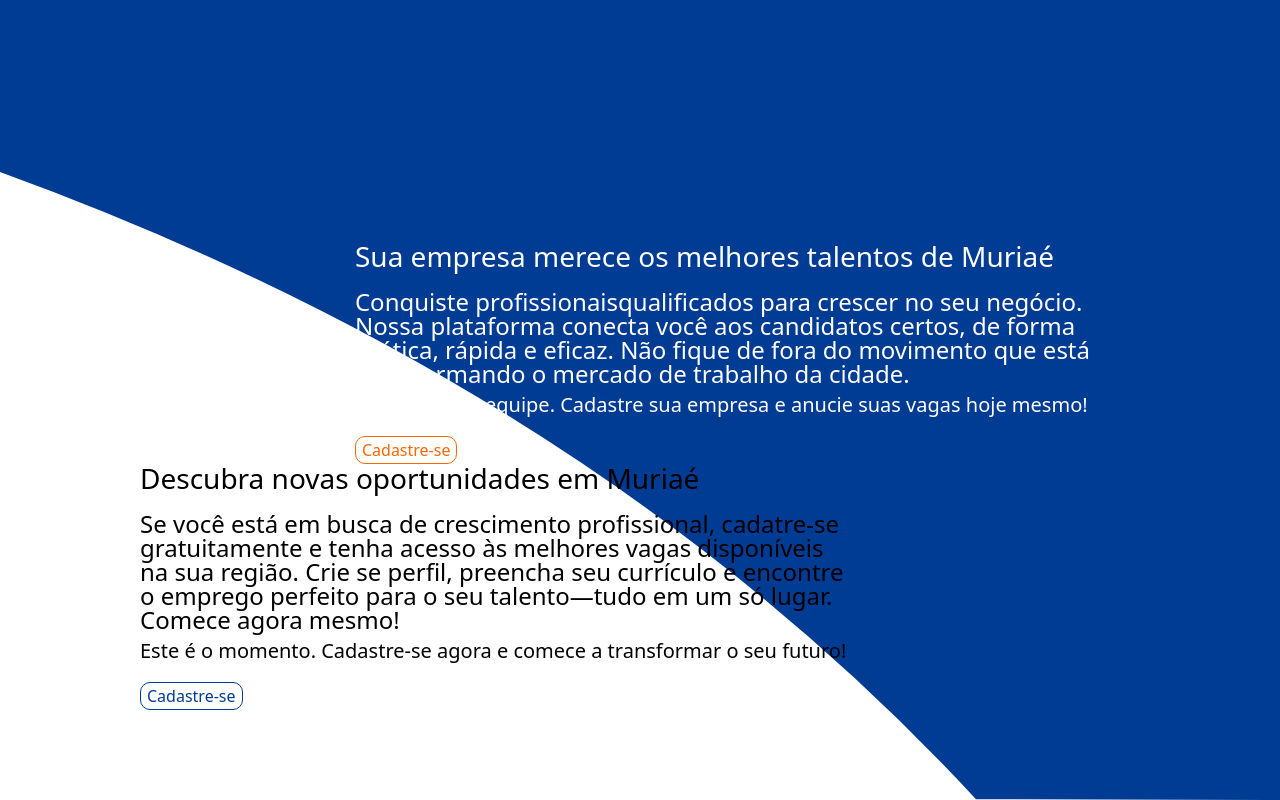
After one commit to SilmaraAlmeida/projetoExtensao, a PHP site: page /Home.html in a window 1280 px wide. The commit adds this page. Run offline with PHP 8.4, Linux system fonts and the light colour scheme.

Commit message:
Add files via upload

```diff
--- /dev/null
+++ b/Paginas/Home/Home.html
@@ -0,0 +1,50 @@
+<!DOCTYPE html>
+<html lang="pt-BR">
+<head>
+  <meta charset="UTF-8">
+  <meta name="viewport" content="width=device-width, initial-scale=1.0">
+  <title>Curva Vetorizada</title>
+  <link rel="stylesheet" href="home.css">
+  <link href="https://cdn.jsdelivr.net/npm/bootstrap@5.3.6/dist/css/bootstrap.min.css" rel="stylesheet" integrity="sha384-4Q6Gf2aSP4eDXB8Miphtr37CMZZQ5oXLH2yaXMJ2w8e2ZtHTl7GptT4jmndRuHDT" crossorigin="anonymous">
+</head>
+<body>
+  <div class="fundo">
+    <div class="curva">
+      <svg viewBox="0 0 100 100" preserveAspectRatio="none">
+        <path
+          d="M0,0
+             L0,21.5
+             Q46.6,48.6 76.25,99.9
+             L100,100
+             L100,0
+             Z"
+          fill="#003B94" />
+      </svg>
+    </div>
+    <div class="conteudo position-absolute top-0 end-0">
+      <h1 class="fs-3 mb-3">Sua empresa merece os melhores talentos de Muriaé</h1>
+      <p class="fs-4 m-0 lh-1">Conquiste profissionaisqualificados para crescer no seu negócio.<br>
+        Nossa plataforma conecta você aos candidatos certos, de forma<br>
+        prática, rápida e eficaz. Não fique de fora do movimento que está<br>
+         transformando o mercado de trabalho da cidade.
+      </p>
+      <p class="fw-lighter fs-5 mt-1">Fortaleça sua equipe. Cadastre sua empresa e anucie suas vagas hoje mesmo!</p>
+      <button class=" btn-outline-orange"><a href="#" class="text-decoration-none" style="color: #ff6600;">Cadastre-se</a></button>
+    </div>
+    <div class="conteudo2 position-absolute bottom-0 start-0">
+      <h1 class="fs-3 mb-3">Descubra novas oportunidades em Muriaé</h1>
+      <p class="fs-4 m-0 lh-1">Se você está em busca de crescimento profissional, cadatre-se<br>
+      gratuitamente e tenha acesso às melhores vagas disponíveis<br>
+      na sua região. Crie se perfil, preencha seu currículo e encontre <br>
+      o emprego perfeito para o seu talento—tudo em um só lugar.<br>
+      Comece agora mesmo!
+      </p>
+      <p class="fw-lighter fs-5 mt-1">Este é o momento. Cadastre-se agora e comece a transformar o seu futuro!</p>
+      <button class=" btn-outline-blue"><a href="#" class="text-decoration-none" style="color: #003B94;">Cadastre-se</a></button>
+    </div>
+  </div>
+  </div>
+
+  <script src="https://cdn.jsdelivr.net/npm/bootstrap@5.3.6/dist/js/bootstrap.bundle.min.js" integrity="sha384-j1CDi7MgGQ12Z7Qab0qlWQ/Qqz24Gc6BM0thvEMVjHnfYGF0rmFCozFSxQBxwHKO" crossorigin="anonymous"></script>
+</body>
+</html>
--- a/Paginas/Home/home.css
+++ b/Paginas/Home/home.css
@@ -1,118 +1,64 @@
-:root {
-  --font-default: "Open Sans", system-ui, -apple-system, "Segoe UI", "Roboto",
-    "Helvetica Neue", Arial, "Noto Sans", "Liberation Sans", sans-serif,
-    "Apple Color Emoji", "Segoe UI Emoji", "Segoe UI Symbol", "Noto Color Emoji";
-  --font-primary: "Amatic SC", sans-serif;
-  --font-secondary: "Inter", sans-serif;
-  --color-default: #212529;
-  --color-primary: #003399;
-  --color-secondary: #37373f;
-  scroll-behavior: smooth;
+body, html {
+  margin: 0;
+  padding: 0;
+  height: 100%;
+  overflow: hidden;
+  font-family: sans-serif;
+}
+.conteudo2{
+  position: relative;
+  z-index: 2;
+  padding: 40px;
+  color: black;
+  margin: 0px 100px 50px;
+  background-color: transparent;
+
+}
+.btn-outline-blue{
+  color: #003B94;
+  border: 1px solid #003B94;
+  background-color: transparent;
+  border-radius: 10px;
+}
+.btn-outline-blue:hover{
+  color: #003B94;
 }
 
-body {
-  font-family: var(--font-default);
-  color: var(--color-default);
+.fundo {
+  position: relative;
+  width: 100%;
+  height: 100vh;
+  background: white;
 }
 
-a {
-  color: var(--color-primary);
-  text-decoration: none;
+.curva {
+  position: absolute;
+  top: 0;
+  left: 0;
+  width: 100%;
+  height: 100%;
+  z-index: 1;
 }
 
-a:hover {
-  color: #1150ce;
-  text-decoration: none;
+svg {
+  width: 100%;
+  height: 100%;
+  display: block;
 }
 
-h1, h2, h3, h4, h5, h6 {
-  font-family: var(--font-secondary);
+.conteudo {
+  position: relative;
+  z-index: 2;
+  padding: 40px;
+  color: white;
+  margin: 200px 150px 100px;
 }
-
-section {
-  overflow: hidden;
-  padding: 80px 0;
+.btn-outline-orange {
+  color: #ff6600;
+  border: 1px solid #ff6600;
+  background-color: transparent;
+  border-radius: 10px;
 }
-
-.section-bg {
-  background-color: #f2f2f2;
+.btn-outline-orange:hover {
+  color: #ff6600;
 }
-
-.hero {
-  width: 100%;
-  background-size: cover;
-  position: relative;
-  min-height: 60vh;
-  padding: 160px 0 60px 0;
-}
-
-.hero h2 {
-  font-size: 64px;
-  font-weight: 700;
-  margin-bottom: 20px;
-  color: var(--color-secondary);
-  font-family: var(--font-primary);
-}
-
-.hero h2 span {
-  color: var(--color-primary);
-}
-
-.hero p {
-  color: #4f4f5a;
-  font-weight: 400;
-  margin-bottom: 30px;
-}
-
-.hero .btn-book-a-table {
-  font-weight: 500;
-  font-size: 14px;
-  letter-spacing: 1px;
-  display: inline-block;
-  padding: 12px 36px;
-  border-radius: 50px;
-  transition: 0.5s;
-  color: #fff;
-  background: var(--color-primary);
-  box-shadow: 0 8px 28px rgba(206, 18, 18, 0.2);
-}
-
-.hero .btn-book-a-table:hover {
-  background: #1150ce;
-  box-shadow: 0 8px 28px #1150ce;
-}
-
-.hero .btn-watch-video {
-  font-size: 16px;
-  transition: 0.5s;
-  margin-left: 25px;
-  color: var(--font-secondary);
-  font-weight: 600;
-}
-
-.hero .btn-watch-video i {
-  color: var(--color-primary);
-  font-size: 32px;
-  transition: 0.3s;
-  line-height: 0;
-  margin-right: 8px;
-}
-
-.hero .btn-watch-video:hover {
-  color: var(--color-primary);
-}
-
-.hero .btn-watch-video:hover i {
-  color: #1150ce;
-}
-
-@media (max-width: 640px) {
-  .hero h2 {
-    font-size: 36px;
-  }
-
-  .hero .btn-get-started,
-  .hero .btn-watch-video {
-    font-size: 14px;
-  }
-}
```
Also changed, not shown: Paginas/Home/jshome.js (added).
